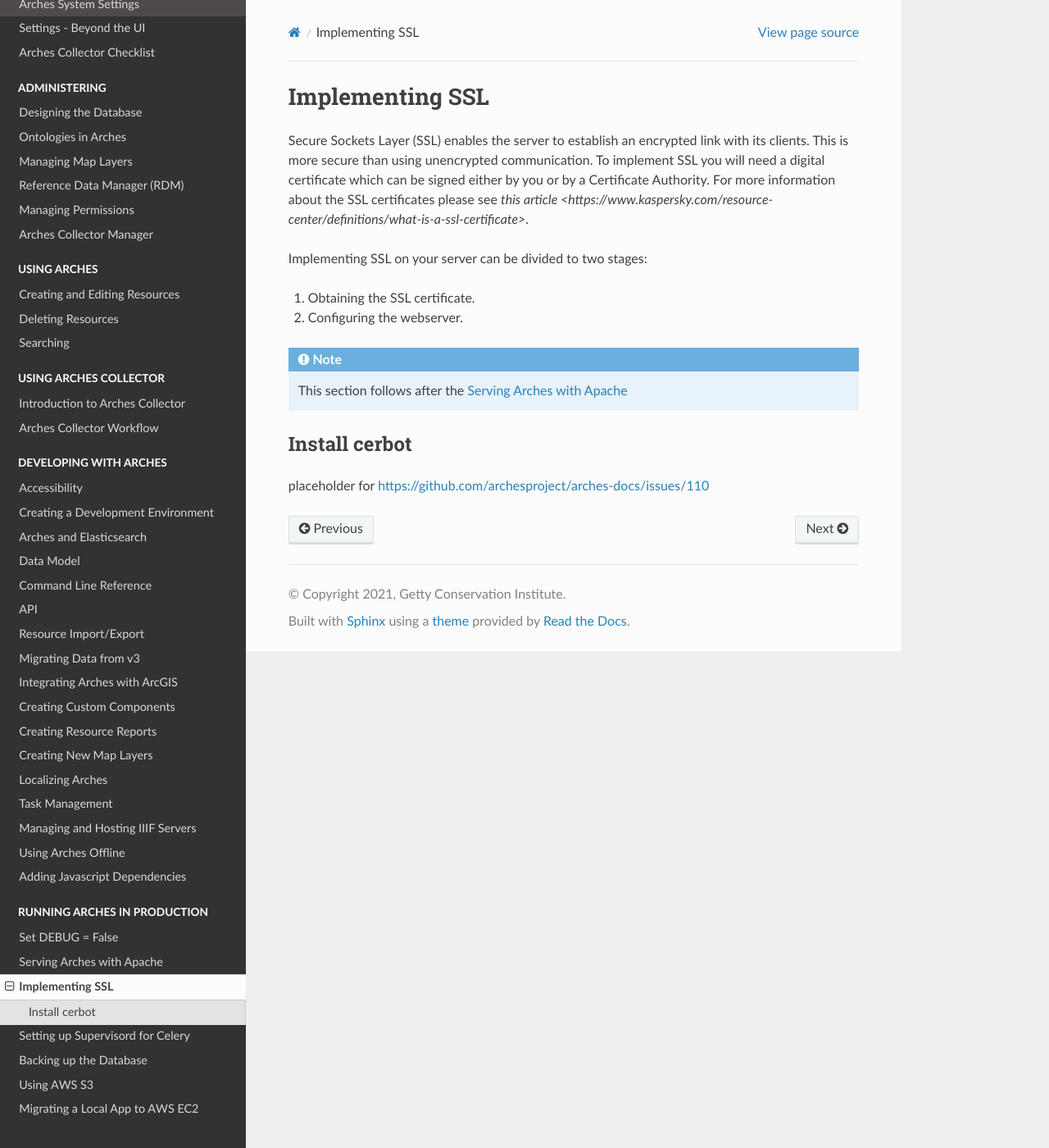
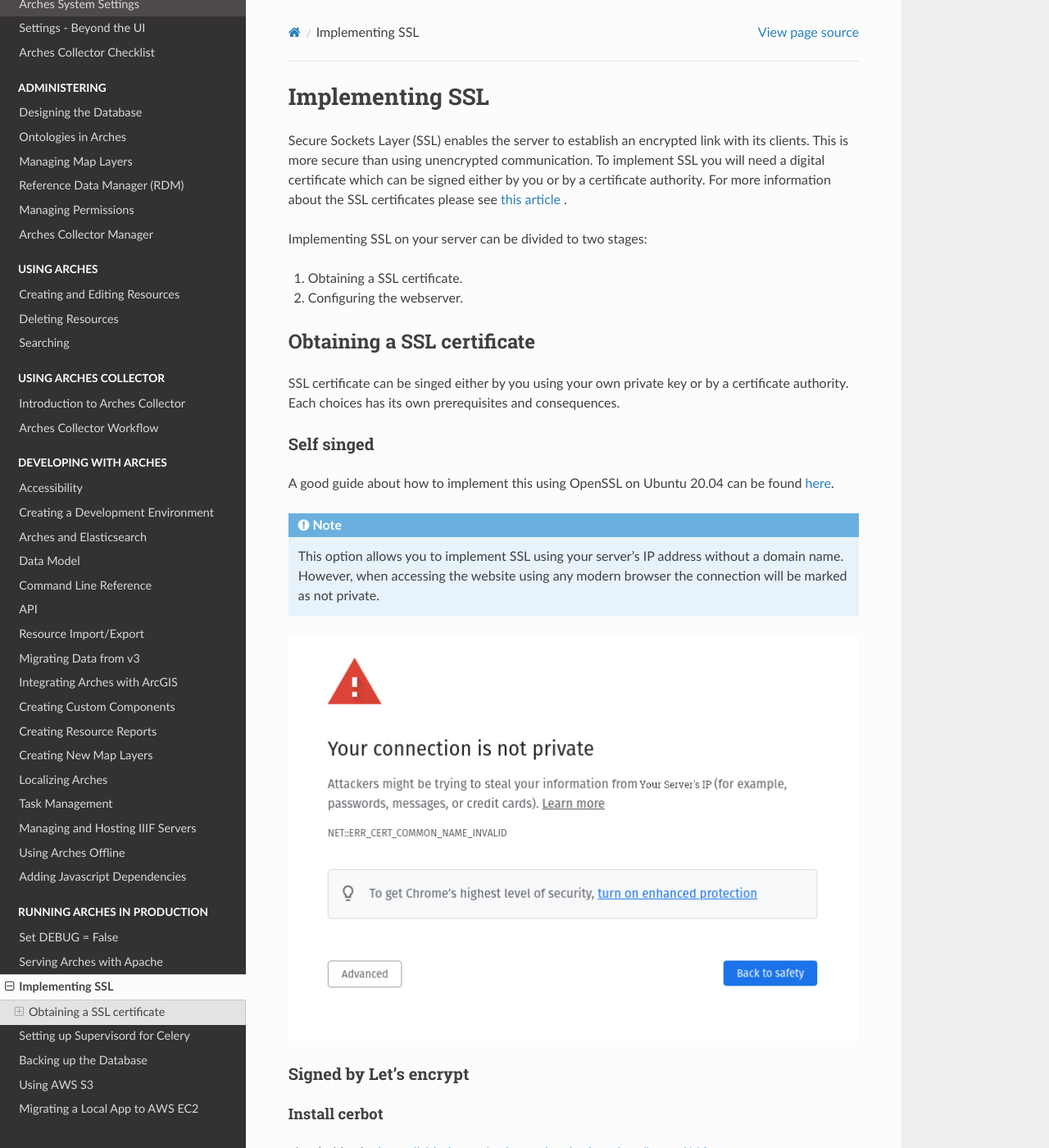
Before and after one commit to archesproject/arches-docs, a Sphinx documentation site: the page built from docs/implementing-ssl.txt, in a window 1280 px wide and 1400 px high. Shown: the whole window at 82% size. Built offline with Sphinx 7.4.7 and the Read the Docs theme 2.0.0, drawn with Linux system fonts in a browser that asks for light colours.

Commit message:
add self signed #110

```diff
--- a/docs/implementing-ssl.txt
+++ b/docs/implementing-ssl.txt
@@ -2,17 +2,34 @@
 Implementing SSL
 ################
 
-Secure Sockets Layer (SSL) enables the server to establish an encrypted link with its clients. This is more secure than using unencrypted communication. To implement SSL you will need a digital certificate which can be signed either by you or by a Certificate Authority. For more information about the SSL certificates please see `this article <https://www.kaspersky.com/resource-center/definitions/what-is-a-ssl-certificate>`.
+Secure Sockets Layer (SSL) enables the server to establish an encrypted link with its clients. This is more secure than using unencrypted communication. To implement SSL you will need a digital certificate which can be signed either by you or by a certificate authority. For more information about the SSL certificates please see `this article <https://www.kaspersky.com/resource-center/definitions/what-is-a-ssl-certificate>`_ .
 
 Implementing SSL on your server can be divided to two stages:
 
-1. Obtaining the SSL certificate.
+1. Obtaining a SSL certificate.
 2. Configuring the webserver.
+
+***************************
+Obtaining a SSL certificate
+***************************
+SSL certificate can be singed either by you using your own private key or by a certificate authority. Each choices has its own prerequisites and consequences.
+
+
+Self singed
+===========
+A good guide about how to implement this using OpenSSL on Ubuntu 20.04 can be found `here <https://www.digitalocean.com/community/tutorials/how-to-create-a-self-signed-ssl-certificate-for-apache-in-ubuntu-20-04>`_.
+
+.. note::
+    This option allows you to implement SSL using your server's IP address without a domain name. However, when accessing the website using any modern browser the connection will be marked as not private.
+
+.. image :: images/connection-not-private.png
+    :target: _images/connection-not-private.png
+
+Signed by Let's encrypt
+=======================
 
 
 
-.. note::
-    This section follows after the :ref:`Serving Arches with Apache`
 
 
 
```
Also changed, not shown: docs/images/connection-not-private.png (added).
